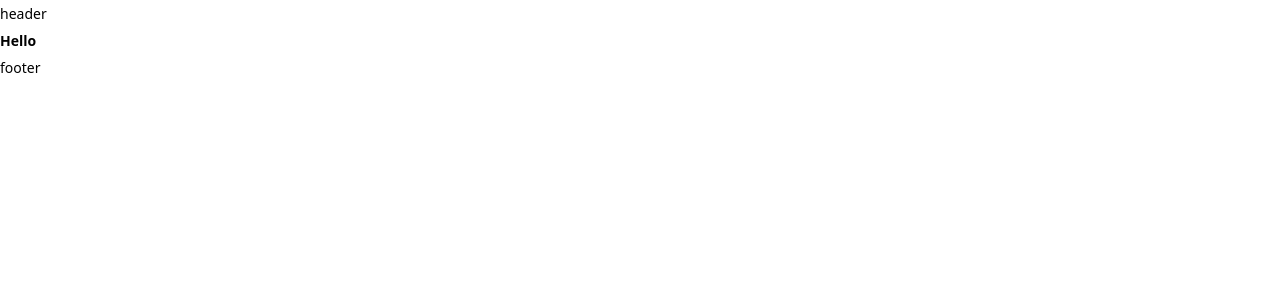
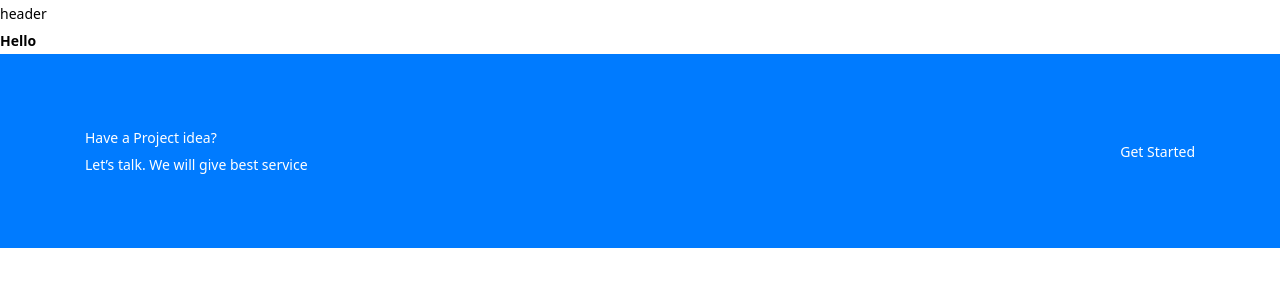
Before and after one commit to SaroarShahan/hotshot, a Next.js app: page / in a window 1280 px wide. Shown: the top 300 px of the page. Built offline with nearby package versions, Linux system fonts and the light colour scheme.

Commit message:
Add cts component

```diff
--- /dev/null
+++ b/src/layout/footer/CallToAction.tsx
@@ -0,0 +1,22 @@
+import Link from 'next/link';
+
+import Container from 'components/Container';
+
+const CallToAction = () => {
+  return (
+    <div className="bg-primary py-7 text-white">
+      <Container className="flex justify-between items-center">
+        <div>
+          <h2>Have a Project idea?</h2>
+          <p>Let’s talk. We will give best service</p>
+        </div>
+
+        <Link href="/">
+          <a className="btn btn-primary">Get Started</a>
+        </Link>
+      </Container>
+    </div>
+  );
+};
+
+export default CallToAction;
--- a/src/layout/footer/index.tsx
+++ b/src/layout/footer/index.tsx
@@ -1,5 +1,11 @@
+import CallToAction from './CallToAction';
+
 const Footer = () => {
-  return <footer>footer</footer>;
+  return (
+    <footer>
+      <CallToAction />
+    </footer>
+  );
 };
 
 export default Footer;
```
